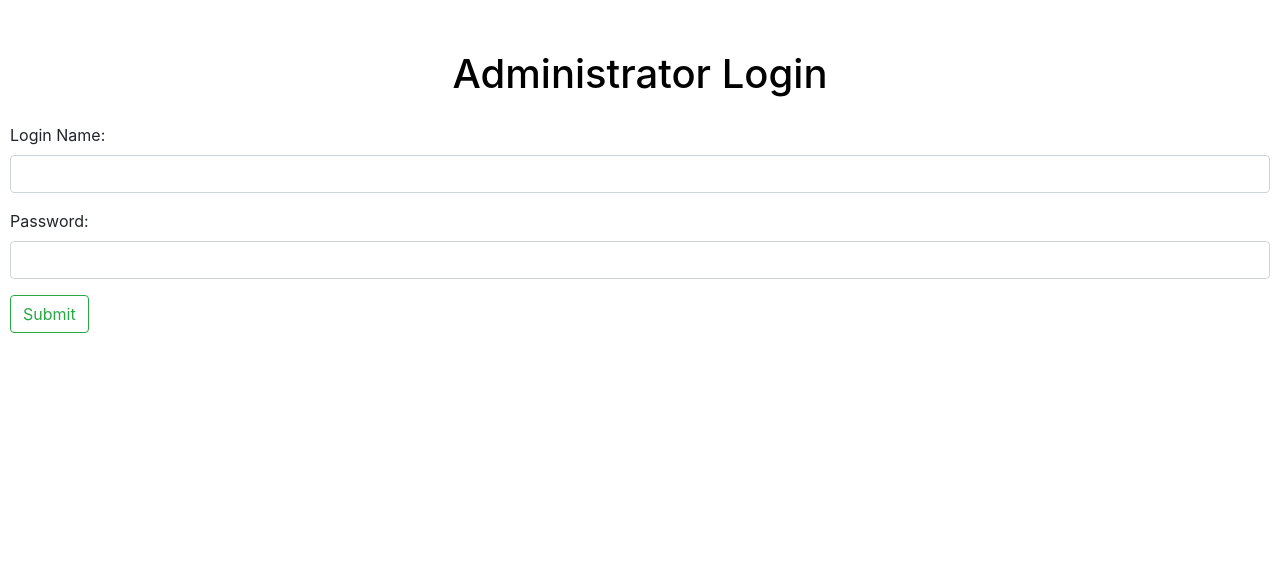
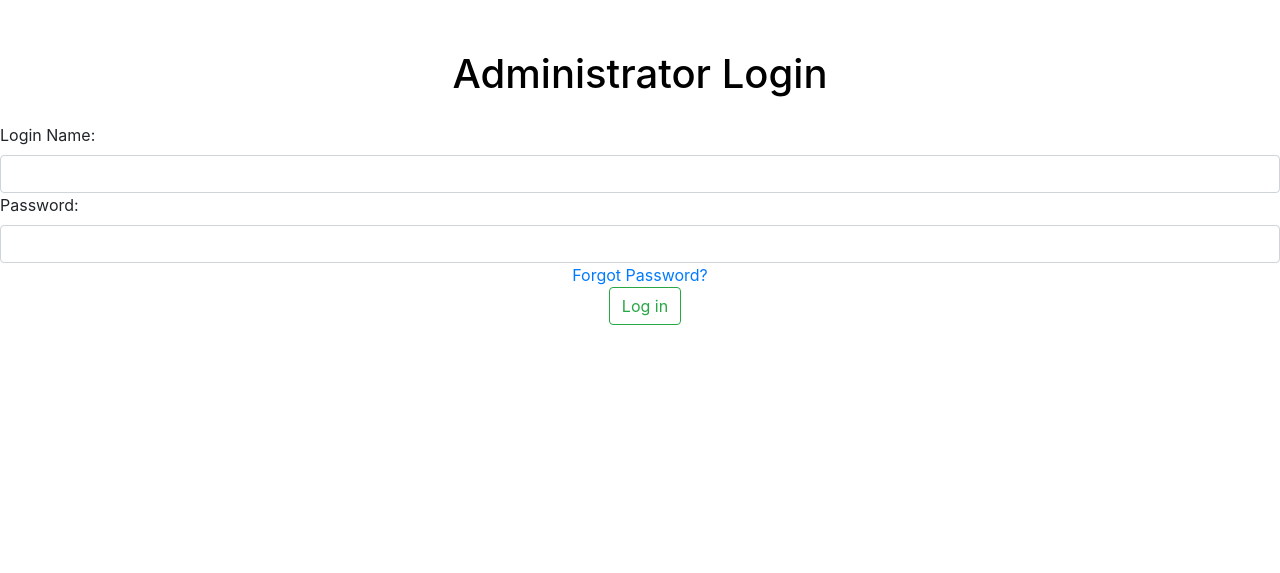
Before and after one commit to dunyaoguz/daj_recruitment_platform, a PHP site: page /Login/Admin/ in a window 1280 px wide. Shown: the part 66-639 px from the top of the page. Run offline with PHP 8.4, Linux system fonts and the light colour scheme.

Commit message:
login page updates

```diff
--- a/JobPortalWebsite/Login/Admin/index.php
+++ b/JobPortalWebsite/Login/Admin/index.php
@@ -13,18 +13,21 @@
     <span class="logo-image"><img src="../../logo.png" class="logo"></span>
   </nav>
   <h1>Administrator Login</h1>
-  <form action="" method="POST">
+  <div class="login">
+    <form action="" class="login-form" method="POST">
       <input type="hidden" name="user_type" id="user_type" value="Administrator">
-    <div class="form-group">
+      <div class="login-form-group">
         <label for="login_name">Login Name:</label><br>
         <input type="text" class="form-control" name="login_name" id="login_name" required>
       </div>
-    <div class="form-group">
+      <div class="login-form-group">
         <label for="password">Password:</label><br>
         <input type="password" class="form-control" name="password" id="password" minlength="8" required>
       </div>
-    <p><button type="submit" class="btn btn-outline-success">Submit</button></p>
+      <a href='#' class="forgot-password">Forgot Password?</a>
+      <center><p><button type="submit" class="btn btn-outline-success">Log in</button></p></center>
     </form>
+  </div>
   <div class="footer">
     © 2021 Copyright: Dunya Oguz, Azman Akhter, John Purcell
   </div>
```
Also changed, not shown: JobPortalWebsite/Login/Employer/index.php (+7 -4 lines), JobPortalWebsite/Login/JobSeeker/index.php (+7 -4 lines), JobPortalWebsite/Login/Recruiter/index.php (+7 -4 lines). Lines whose indentation alone changed are shown as unchanged.
